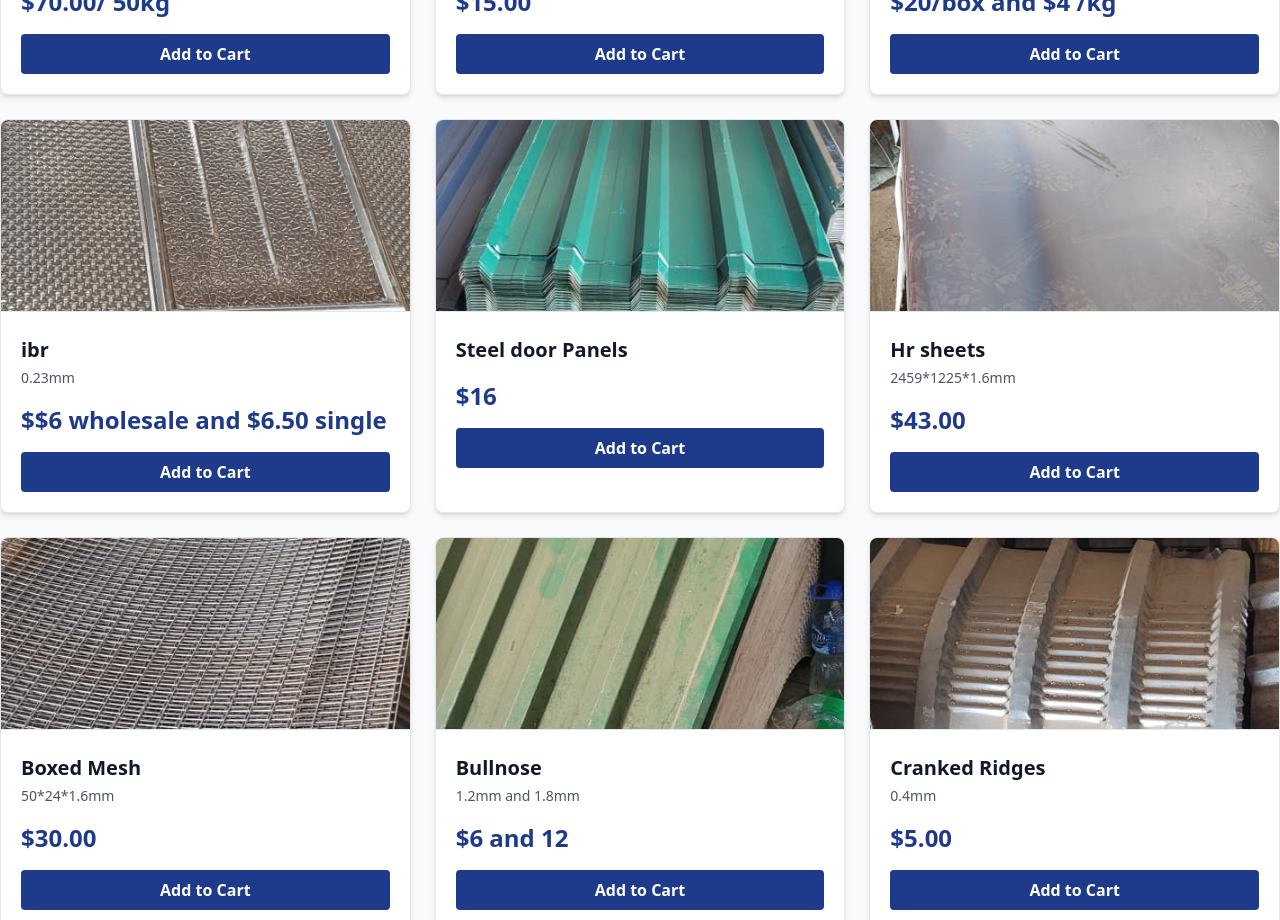
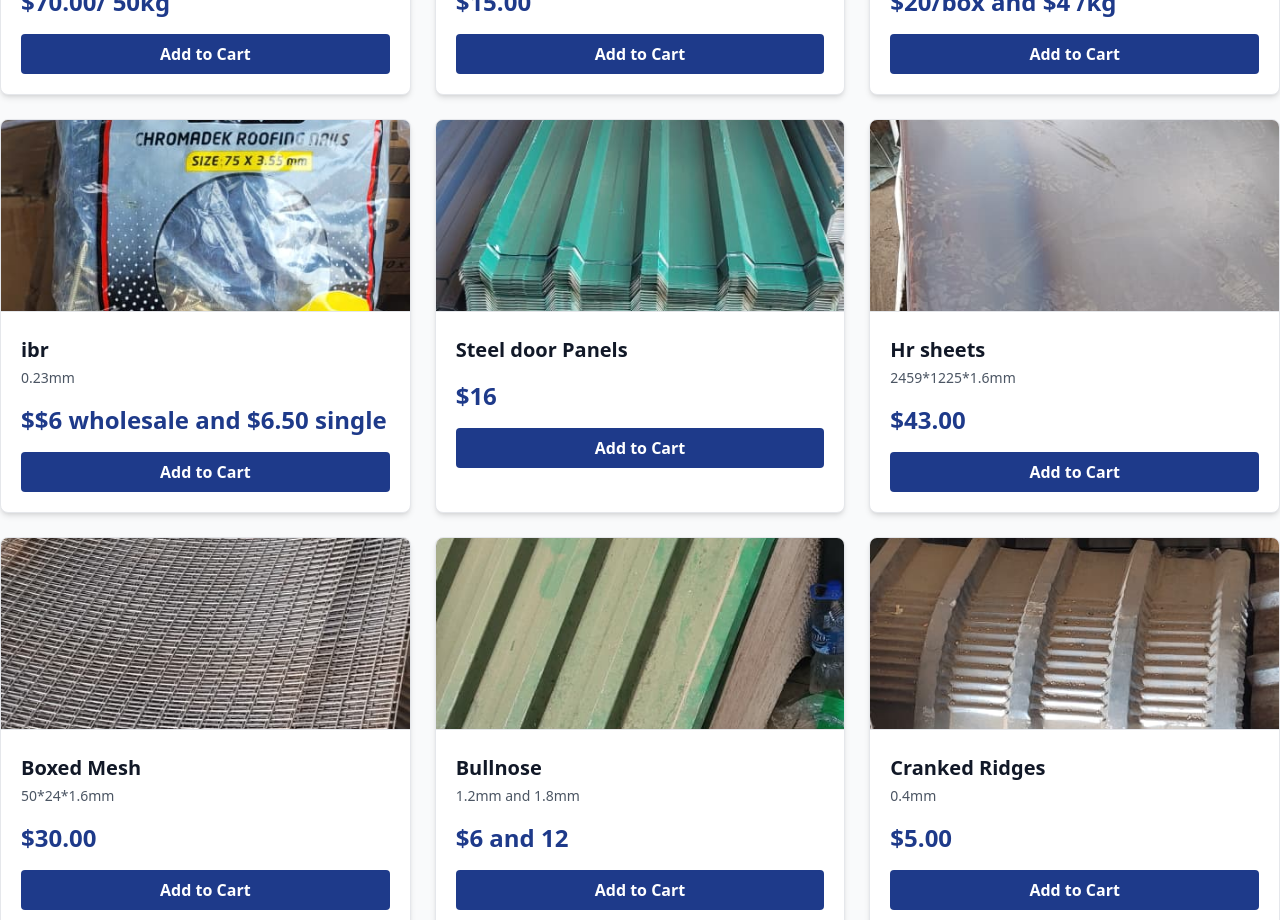
Before and after one commit to TadaisheChibondo/Just_Roofing, a React (Vite) app in the folder frontend/: page /catalog in a window 1280 px wide. Shown: the part 1300-2220 px from the top of the page. Built offline with nearby package versions, Linux system fonts and the light colour scheme.

Commit message:
changed product names

```diff
--- a/frontend/src/data.js
+++ b/frontend/src/data.js
@@ -66,7 +66,7 @@ export const catalogData = [
     name: "ibr ",
     specification: "0.23mm",
     price: "$6 wholesale and $6.50 single",
-    image: "/images/11.jpeg",
+    image: "/images/10.jpeg",
   },
   {
     id: 12,
```
